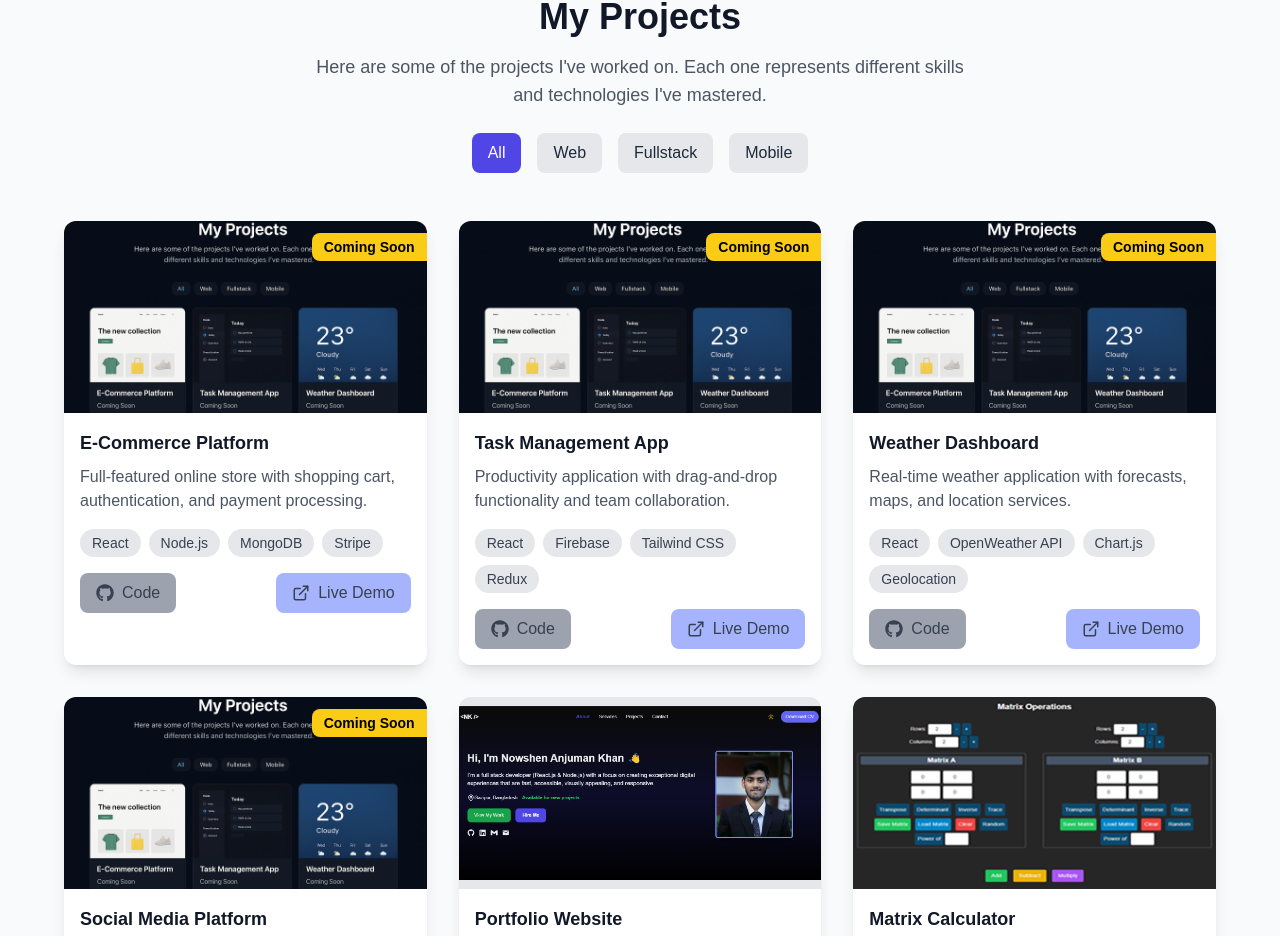
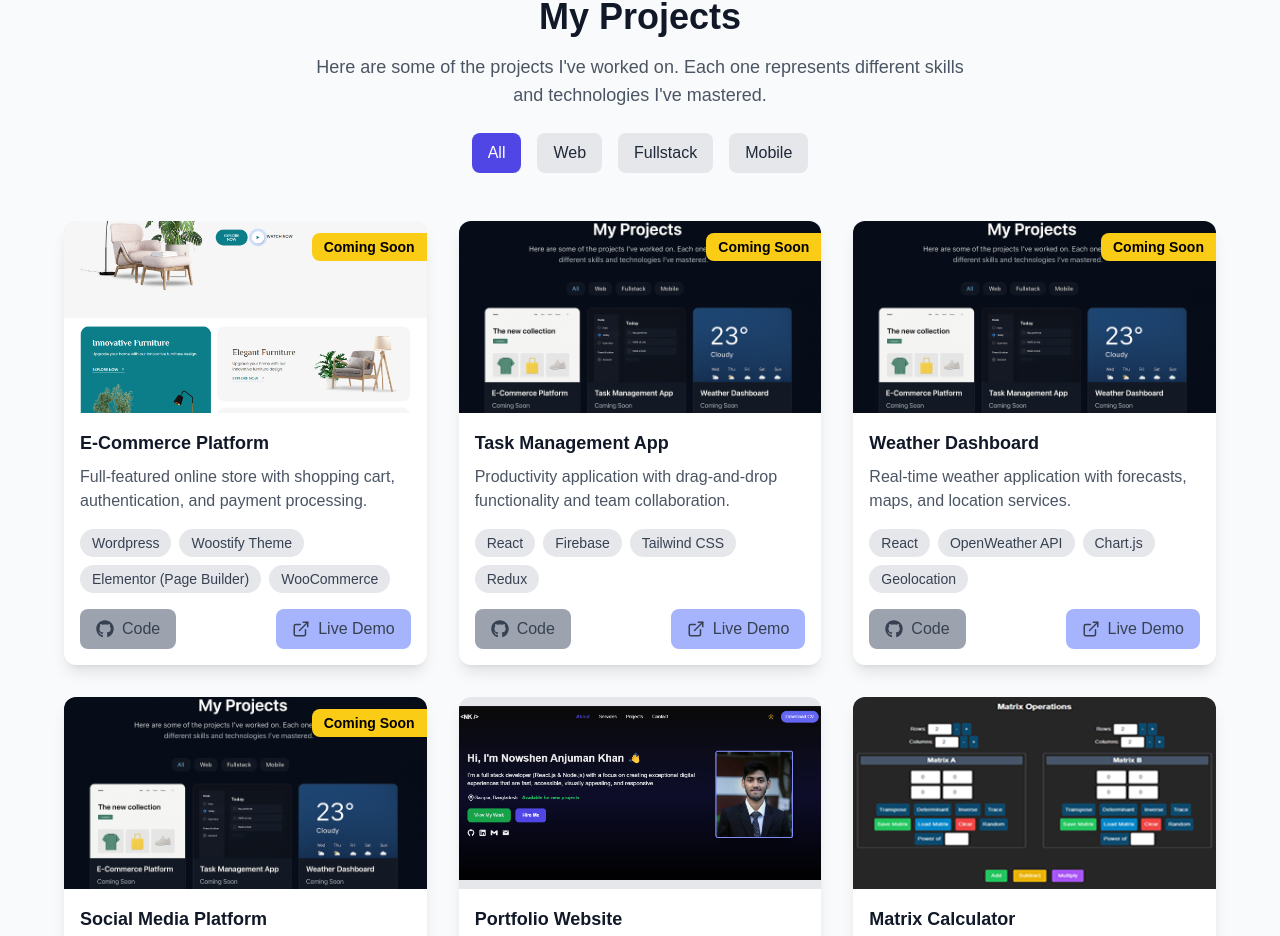
Before and after one commit to nowshen-khan/nowshen-portfolio, a React (Vite) app: page / in a window 1280 px wide. Shown: the part 4027-4963 px from the top of the page. Built offline with nearby package versions, Linux system fonts and the light colour scheme.

Commit message:
feat: add Couchly project image and update technologies in Projects section

```diff
--- a/src/sections/Projects.jsx
+++ b/src/sections/Projects.jsx
@@ -11,9 +11,14 @@ const allProjects = [
 		title: "E-Commerce Platform",
 		description:
 			"Full-featured online store with shopping cart, authentication, and payment processing.",
-		technologies: ["React", "Node.js", "MongoDB", "Stripe"],
+		technologies: [
+			"Wordpress",
+			"Woostify Theme",
+			"Elementor (Page Builder)",
+			"WooCommerce",
+		],
 		category: "Web",
-		image: "/images/projects.png",
+		image: "/images/couchly.png",
 		githubUrl: "#",
 		liveUrl: "#",
 		status: "coming-soon",
```
Also changed, not shown: public/images/couchly.png (added).
